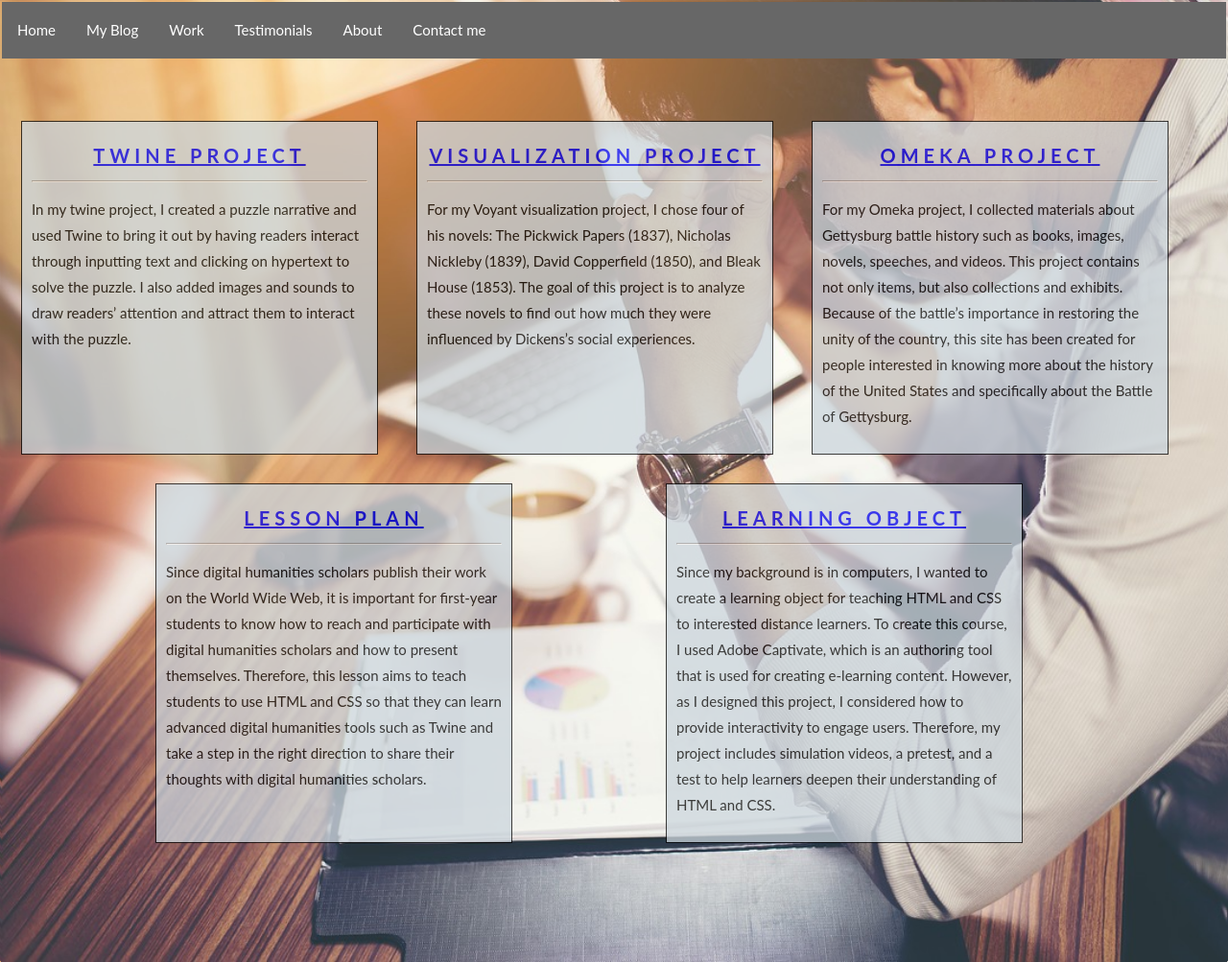
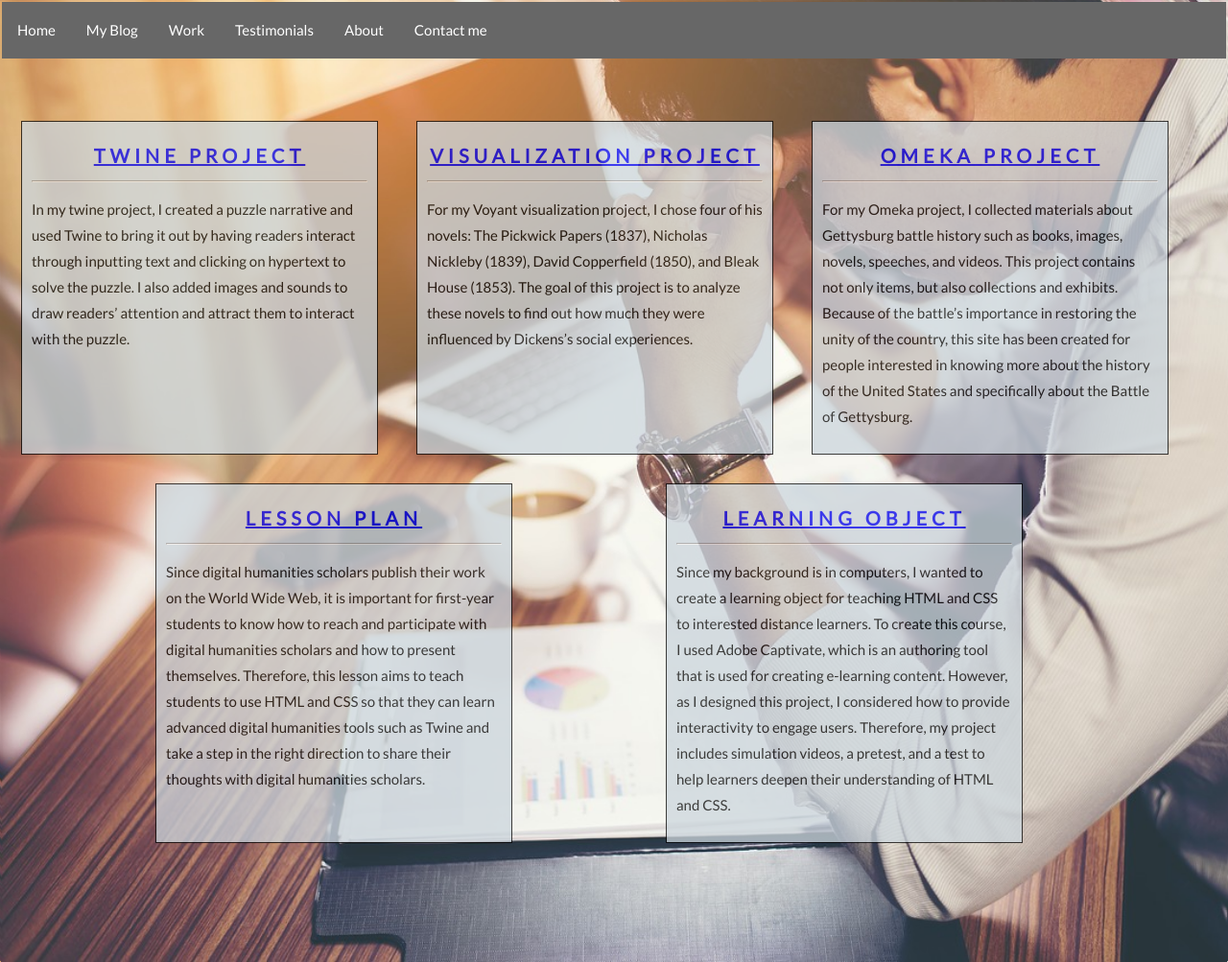
Before and after one commit to Alaklobi/alaklobi.github.io, a plain HTML site: page saied-alaklobi-website/work.html in a window 1280 px wide. Shown: the whole page at 96% size. Drawn offline with Linux system fonts and the light colour scheme.

Commit message:
Update work.html

```diff
--- a/saied-alaklobi-website/work.html
+++ b/saied-alaklobi-website/work.html
@@ -3,7 +3,7 @@
 <head>
 
 <meta name="viewport" content="width=device-width, initial-scale=1">
-
+<link href='https://fonts.googleapis.com/css?family=Lato' rel='stylesheet'>
 
 <link rel="stylesheet" type="text/css" href="worstylesheet.css">
 <title> Saied Alaklobi </title>
```
